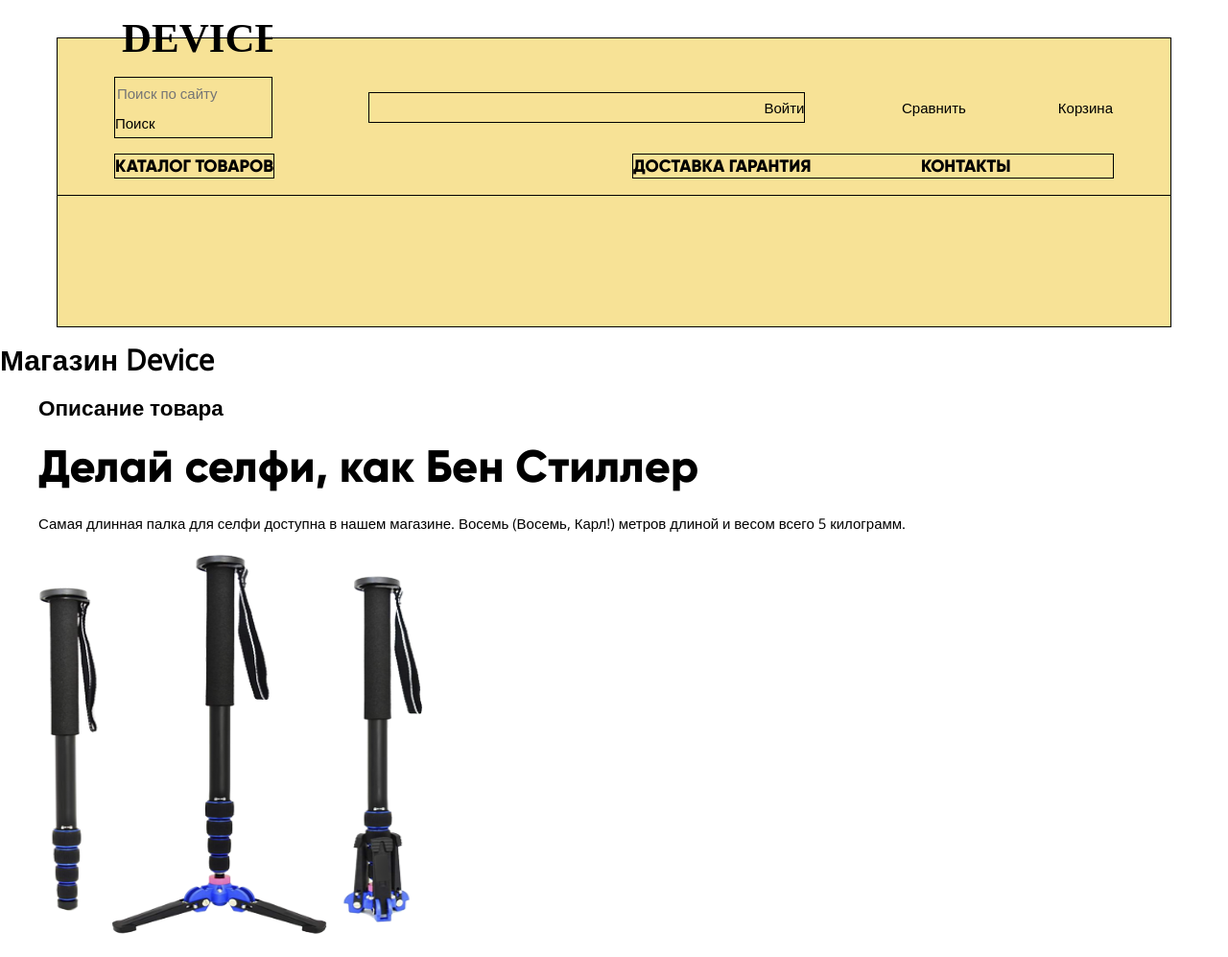
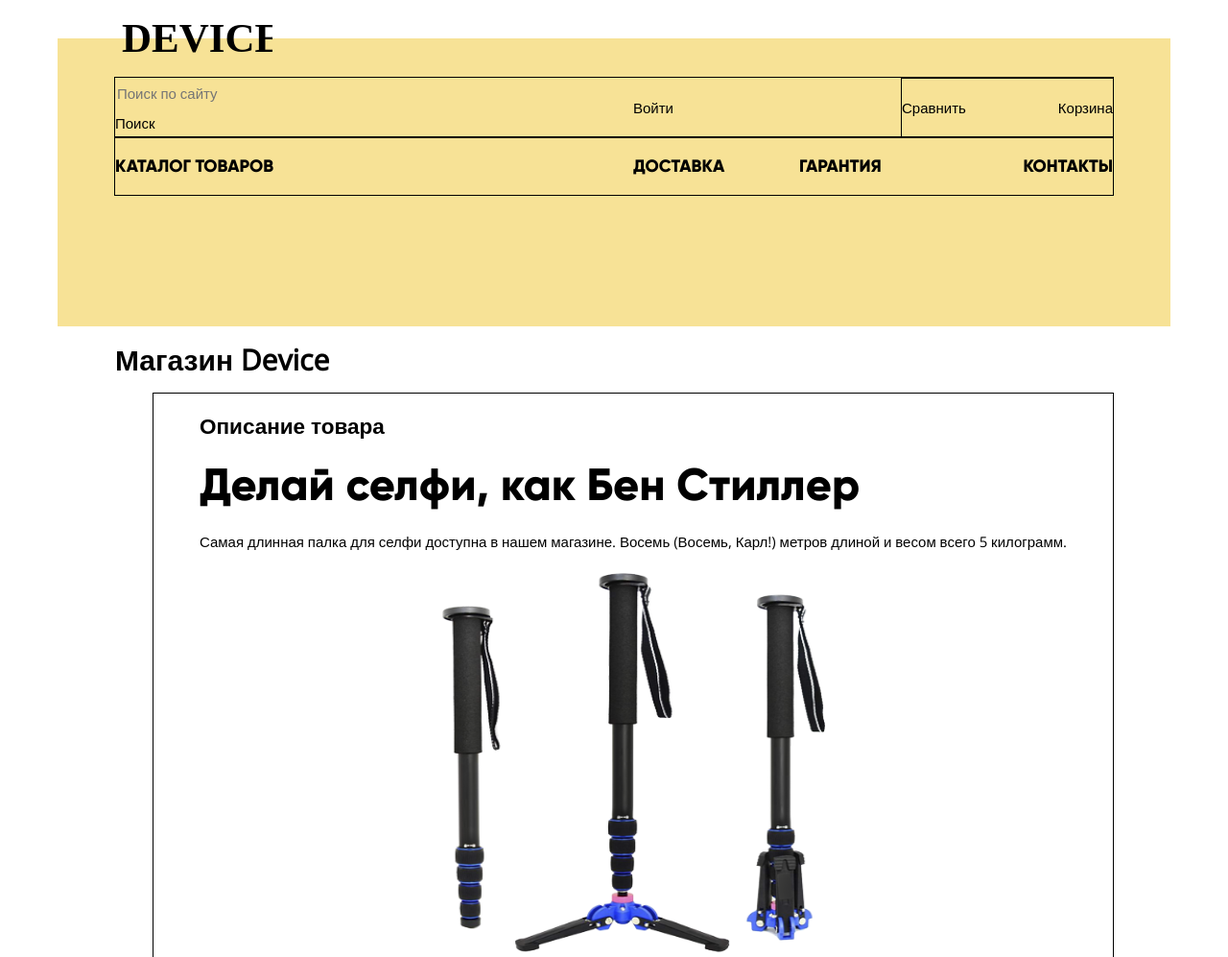
Before and after one commit to PepeHands/603493-device, a plain HTML site: page index.html in a window 1280 px wide. Shown: the top 997 px of the page at 96% size. Drawn offline with nearby package versions, Linux system fonts and the light colour scheme; files whose address does not match are found by name.

Commit message:
Сетка основного контента
обернул в контейнер, сделал флекс

```diff
--- a/css/style.css
+++ b/css/style.css
@@ -40,7 +40,6 @@ a {
     background-color: #f7e296;
     margin-top: 40px;
     min-height: 300px;
-    outline: 1px solid black;
     margin-bottom: 0px;
     width: 1160px;
     margin-left: auto;
@@ -51,6 +50,11 @@ a {
     display: flex;
     flex-direction: column;
     align-items: center;
+    font-size: 15px;
+    font-family: "Open Sans", "Arial", sans-serif;
+    line-height: 30px;
+    margin: 0px;
+    padding: 0px;
 
 }
 
@@ -58,13 +62,12 @@ a {
     align-self: flex-start;
     position: relative;
     top: -17px;
-    margin-left: 60px;
+    left: 60px;
 }
 
 .search-form {
-    outline: 1px solid black;
     padding-left: 0px;
-    width: 163px;
+    width: 240px;
 
 }
 
@@ -74,14 +77,31 @@ a {
     border: none;
 }
 
-.main-navigation,
 .user-navigation {
     font-size: 15px;
     font-family: "Open Sans", "Arial", sans-serif;
     line-height: 30px;
-    outline: 1px solid black;
     margin: 0px;
     padding: 0px;
+    list-style: none;
+
+}
+
+.user-navigation-container {
+    width: 500px;
+    display: flex;
+    align-items: center;
+    justify-content: space-between;
+}
+
+.header-buttons {
+    display: flex;
+    align-items: center;
+    justify-content: space-between;
+    width: 220px;
+    outline: 1px solid black;
+    margin-left: 180px;
+
 }
 
 .catalog-container {
@@ -91,6 +111,7 @@ a {
     justify-content: space-between;
     margin-left: auto;
     margin-right: auto;
+    outline: 1px solid black;
 }
 
 .user-container {
@@ -100,50 +121,45 @@ a {
     justify-content: space-between;
     margin-left: auto;
     margin-right: auto;
+    outline: 1px solid black;
 
 }
-.user-navigation{
-    padding-left:412px;}
-.header-buttons{
+
+.catalog {
+    padding: 0;
+    font-family: 'gilroyextrabold', "Arial", sans-serif;
+    font-size: 18px;
+    line-height: 24px;
+    text-transform: uppercase;
+    list-style: none;
+}
+
+.site-navigation {
+    width: 500px;
+    margin: 0px;
+    padding: 0px;
+    font-family: 'gilroyextrabold', "Arial", sans-serif;
+    font-size: 18px;
+    line-height: 24px;
+    text-transform: uppercase;
+    list-style: none;
     display: flex;
     align-items: center;
     justify-content: space-between;
-    width: 220px;
 }
-.catalog{
-    padding: 0;
-}
-.site-navigation {
-    width: 500px;
-    margin:0px;
-    padding: 0px;
-}
+
 .site-navigation li {
     display: inline;
+
 }
 
 .site-navigation li:last-child {
     padding-left: 110px;
     margin-right: 0px;
 }
-
-.site-navigation,
-.catalog {
-    font-family: 'gilroyextrabold', "Arial", sans-serif;
-    font-size: 18px;
-    line-height: 24px;
-    text-transform: uppercase;
-    outline: 1px solid black;
-
-
+.site-navigation li:nth-child(2){
+    padding-left:40px;
 }
-
-.user-navigation,
-.catalog,
-.site-navigation {
-    list-style: none;
-}
-
 .main-navigation a {
     color: black;
 }
@@ -156,10 +172,26 @@ a {
     color: rgba(0, 0, 0, 0.3);
 }
 
+.container{
+    width:1040px;
+    margin-left: auto;
+    margin-right: auto;
+
+}
 .slider-li {
     list-style: none;
 }
+.description-container{
+    display: flex;
+    flex-direction: column;
+    justify-content: center;
+    align-items: center;
+    outline: 1px solid black;
+}
+.decription-additive-container
+.slider-li img{
 
+}
 .tagline {
     font-family: 'gilroyextrabold', "Arial", sans-serif;
     font-size: 47px;
--- a/index.html
+++ b/index.html
@@ -19,7 +19,7 @@
                     <input type="search" id="search" name="search" placeholder="Поиск по сайту">
                     <label for="search" class="vusially-hidden">Поиск</label>
                 </form>
-
+                <div class="user-navigation-container">
                     <ul class="user-navigation">
                         <li class="login-link">
                             <a class="login-link" href="login.html">Войти</a>
@@ -32,6 +32,7 @@
                         <p class="basket">
                             <a class="header-button" href="basket.html">Корзина</a>
                         </p>
+                    </div>
                 </div>
             </div>
             <div class="catalog-container">
@@ -48,14 +49,19 @@
         </nav>
     </header>
     <main class="container">
+
         <h1 class="visually-hidden">Магазин Device</h1>
+
         <section class="slider">
             <ul>
                 <li class="slider-li">
+                    <div class="description-container">
+                    <div class="decription-additive-container">
                     <h2 class="visually-hidden">Описание товара</h2>
                     <b class="tagline">Делай селфи, как Бен Стиллер</b>
                     <p class="description">Самая длинная палка для селфи доступна в нашем магазине. Восемь (Восемь, Карл!) метров длиной и весом всего 5 килограмм.
                     </p>
+                    </div>
                             <img src="img/slider-1.png" width="400" height="400" alt="Селфи-палка">
                     <p class="slider-1-item"><a class="button" href="selfie-stick.html">Подробнее</a></p>
                     <table>
@@ -70,7 +76,10 @@
                             <th><span class="table-header">Материал</span></th>
                         </tr>
                     </table>
+                         </div>
                 </li>
+
+
                 <!--Слайды
                 <li class="slider-li">
                     <h2 class="visually-hidden">Описание товара</h2>
@@ -113,6 +122,7 @@
 -->
             </ul>
         </section>
+
         <section class="goods">
             <h2 class="visually-hidden">Каталог товаров</h2>
             <ul class="goods-catalog">
```
Lines whose indentation alone changed are shown as unchanged.
